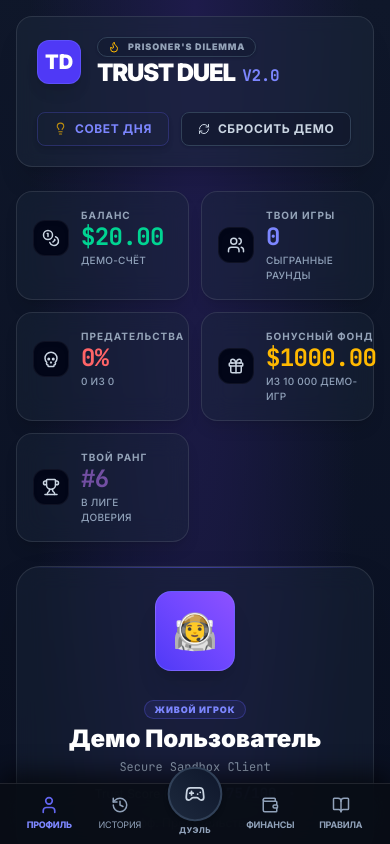
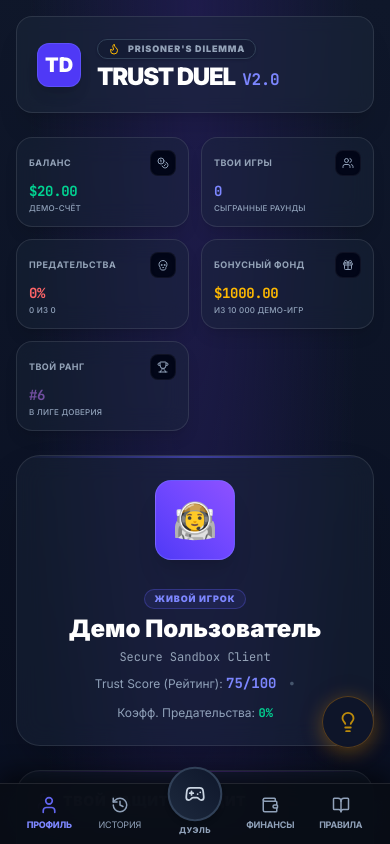
Before and after one commit to victorpismensky88/TrustDuel, a React (Vite) app: page / in a window 390 px wide. Both pictures are taken after a click on the button "ПРОФИЛЬ". Shown: the top 844 px of the page. Built offline with nearby package versions, Linux system fonts and the light colour scheme.

Commit message:
style: optimize stat card layout for mobile
Refactored the stat card component to improve responsiveness, using smaller font sizes and a more compact layout to prevent overflow on mobile devices.

```diff
--- a/src/App.tsx
+++ b/src/App.tsx
@@ -202,16 +202,27 @@ function StatCard({ icon: Icon, label, value, sub }: StatCardProps) {
   else if (label === "Твой ранг") valueColor = "text-purple-400 animate-pulse";
 
   return (
-    <div className="rounded-2xl border border-white/10 bg-slate-800/40 p-4 shadow-lg backdrop-blur-md hover:border-indigo-500/20 transition-all duration-300 group">
-      <div className="flex items-center gap-3">
-        <div className="rounded-xl bg-slate-950 p-2 text-slate-300 flex items-center justify-center border border-white/5 shadow-inner">
-          <Icon size={18} className="group-hover:text-indigo-400 transition-colors" />
+    <div className="rounded-2xl border border-white/10 bg-slate-800/40 p-3 shadow-lg backdrop-blur-md hover:border-indigo-500/20 transition-all duration-300 group flex flex-col justify-between min-w-0 overflow-hidden w-full h-full">
+      {/* Icon & Label row */}
+      <div className="flex items-center justify-between gap-1.5 mb-2">
+        <span className="text-[9px] xs:text-[10px] uppercase tracking-wider text-[#94a3b8] font-bold truncate block" title={label}>
+          {label}
+        </span>
+        <div className="shrink-0 rounded-lg bg-slate-950 p-1.5 text-slate-400 flex items-center justify-center border border-white/5 shadow-inner">
+          <Icon size={12} className="group-hover:text-indigo-400 transition-colors" />
         </div>
-        <div>
-          <div className="text-[10px] uppercase tracking-widest text-[#94a3b8] font-bold">{label}</div>
-          <div className={`text-2xl font-black mt-0.5 font-mono leading-none tracking-tight ${valueColor}`}>{value}</div>
-          {sub ? <div className="text-[10px] text-slate-400 font-medium tracking-wide mt-1 uppercase">{sub}</div> : null}
+      </div>
+
+      {/* Value row */}
+      <div className="min-w-0">
+        <div className={`text-sm xs:text-base sm:text-lg md:text-xl font-black font-mono leading-none tracking-tight truncate ${valueColor}`} title={String(value)}>
+          {value}
         </div>
+        {sub ? (
+          <div className="text-[8px] xs:text-[9px] text-slate-400 font-medium tracking-wide mt-1 uppercase truncate" title={sub}>
+            {sub}
+          </div>
+        ) : null}
       </div>
     </div>
   );
@@ -750,41 +761,21 @@ export default function App() {
   return (
     <div className="min-h-screen bg-[#0f172a] bg-[radial-gradient(ellipse_at_top,#1e1b4b,transparent_60%),linear-gradient(185deg,#0f172a,#020617)] text-slate-100 p-4 md:p-8 font-sans selection:bg-indigo-500/30 selection:text-white">
       <div className="mx-auto max-w-7xl">
-        <header className="mb-6 flex flex-col gap-4 md:flex-row md:items-center md:justify-between rounded-2xl bg-slate-800/50 border border-white/10 p-5 backdrop-blur shadow-xl">
+        <header className="mb-6 flex items-center rounded-2xl bg-slate-800/50 border border-white/10 p-5 backdrop-blur shadow-xl">
           <div className="flex items-center gap-4">
             <div className="w-11 h-11 bg-indigo-600 rounded-xl flex items-center justify-center font-black text-xl text-white shadow-lg border border-indigo-400/30 select-none">
               TD
             </div>
             <div>
-              <div className="mb-1 flex items-center gap-1.5 flex-wrap">
+              <div className="mb-1">
                 <span className="inline-flex items-center gap-2 rounded-full border border-slate-700 bg-slate-900/40 px-2.5 py-0.5 text-[9px] font-black uppercase tracking-widest text-[#94a3b8] shadow-sm select-none">
                   <Flame size={12} className="text-amber-400" /> Prisoner's Dilemma
                 </span>
-                {isTelegram && (
-                  <span className="inline-flex items-center gap-1 rounded-full border border-sky-500/30 bg-sky-550/10 px-2 py-0.5 text-[9px] font-black uppercase tracking-widest text-sky-400 shadow-sm animate-pulse select-none">
-                    Telegram Active
-                  </span>
-                )}
               </div>
               <h1 className="text-2xl font-black tracking-tighter uppercase text-white md:text-3xl leading-none">
                 Trust Duel <span className="text-indigo-400 font-extrabold text-[#6366f1] text-base font-mono tracking-tight ml-1">v2.0</span>
               </h1>
             </div>
-          </div>
-
-          <div className="flex flex-wrap items-center gap-3 mt-2 md:mt-0">
-            <button
-              onClick={() => { triggerHaptic('light'); setShowTipPopup(true); }}
-              className="px-4 py-2 text-xs font-bold uppercase tracking-wider rounded-lg border border-indigo-500/25 bg-indigo-550/10 text-indigo-400 hover:bg-indigo-600/20 hover:text-white transition-all select-none cursor-pointer flex items-center gap-2 shadow-md"
-            >
-              <Lightbulb size={13} className="text-amber-400 animate-pulse" /> Совет дня
-            </button>
-            <button
-              onClick={resetGame}
-              className="px-4 py-2 text-xs font-bold uppercase tracking-wider rounded-lg border border-slate-700 bg-slate-900/60 text-slate-300 hover:bg-slate-800 hover:text-white transition-all select-none cursor-pointer flex items-center gap-2 shadow-sm"
-            >
-              <RefreshCw size={12} /> Сбросить демо
-            </button>
           </div>
         </header>
 
@@ -1067,10 +1058,10 @@ export default function App() {
                         </div>
                         <div className="grid grid-cols-3 gap-2">
                           {WEEKLY_BONUS_SHARES.map((share, index) => (
-                            <div key={share} className="rounded-xl bg-slate-950 p-2 text-center border border-slate-800 shadow-inner">
-                              <div className="text-[9px] font-bold text-slate-500">#{index + 1} призовое</div>
-                              <div className="text-xs font-black text-amber-400 stat-value font-mono mt-0.5">{fmt(bonusPool * share)}</div>
-                              <div className="text-[8px] font-bold text-slate-500 mt-0.5">{Math.round(share * 100)}% пула</div>
+                            <div key={share} className="rounded-xl bg-slate-950 p-2 text-center border border-slate-800 shadow-inner min-w-0 overflow-hidden">
+                              <div className="text-[9px] font-bold text-slate-500 truncate">#{index + 1} призовое</div>
+                              <div className="text-[10px] xs:text-xs font-black text-amber-400 stat-value font-mono mt-0.5 truncate" title={fmt(bonusPool * share)}>{fmt(bonusPool * share)}</div>
+                              <div className="text-[8px] font-bold text-slate-500 mt-0.5 truncate">{Math.round(share * 100)}% пула</div>
                             </div>
                           ))}
                         </div>
@@ -1727,6 +1718,29 @@ export default function App() {
           )}
         </AnimatePresence>
 
+        {/* Floating "Совет дня" Action Button */}
+        <div className="fixed bottom-24 right-4 md:right-8 z-40 flex flex-col items-end gap-2 select-none">
+          <button
+            onClick={() => {
+              triggerHaptic('light');
+              setShowTipPopup(true);
+            }}
+            className="p-3.5 rounded-full bg-slate-900/95 border border-amber-500/30 text-amber-400 hover:text-amber-300 shadow-[0_4px_20px_rgba(245,158,11,0.35)] hover:shadow-[0_4px_25px_rgba(245,158,11,0.55)] active:scale-95 transition-all cursor-pointer relative group flex items-center justify-center backdrop-blur-md"
+            title="Совет дня"
+          >
+            {/* Outer pulsating wave ring */}
+            <span className="absolute inset-0 rounded-full bg-amber-500/10 animate-ping opacity-60"></span>
+
+            {/* Inner pulsing bulb */}
+            <Lightbulb size={22} className="relative z-10 animate-pulse text-amber-400" />
+
+            {/* Hint tag revealed on hover */}
+            <span className="absolute right-full mr-3 px-2.5 py-1 text-[10px] font-bold text-amber-400 bg-slate-900/95 border border-amber-500/20 rounded-lg opacity-0 group-hover:opacity-100 transition-opacity whitespace-nowrap shadow-xl">
+              Совет дня
+            </span>
+          </button>
+        </div>
+
         {/* Interactive Tip Of The Day Modal Popup */}
         <AnimatePresence>
           {showTipPopup && (
```
